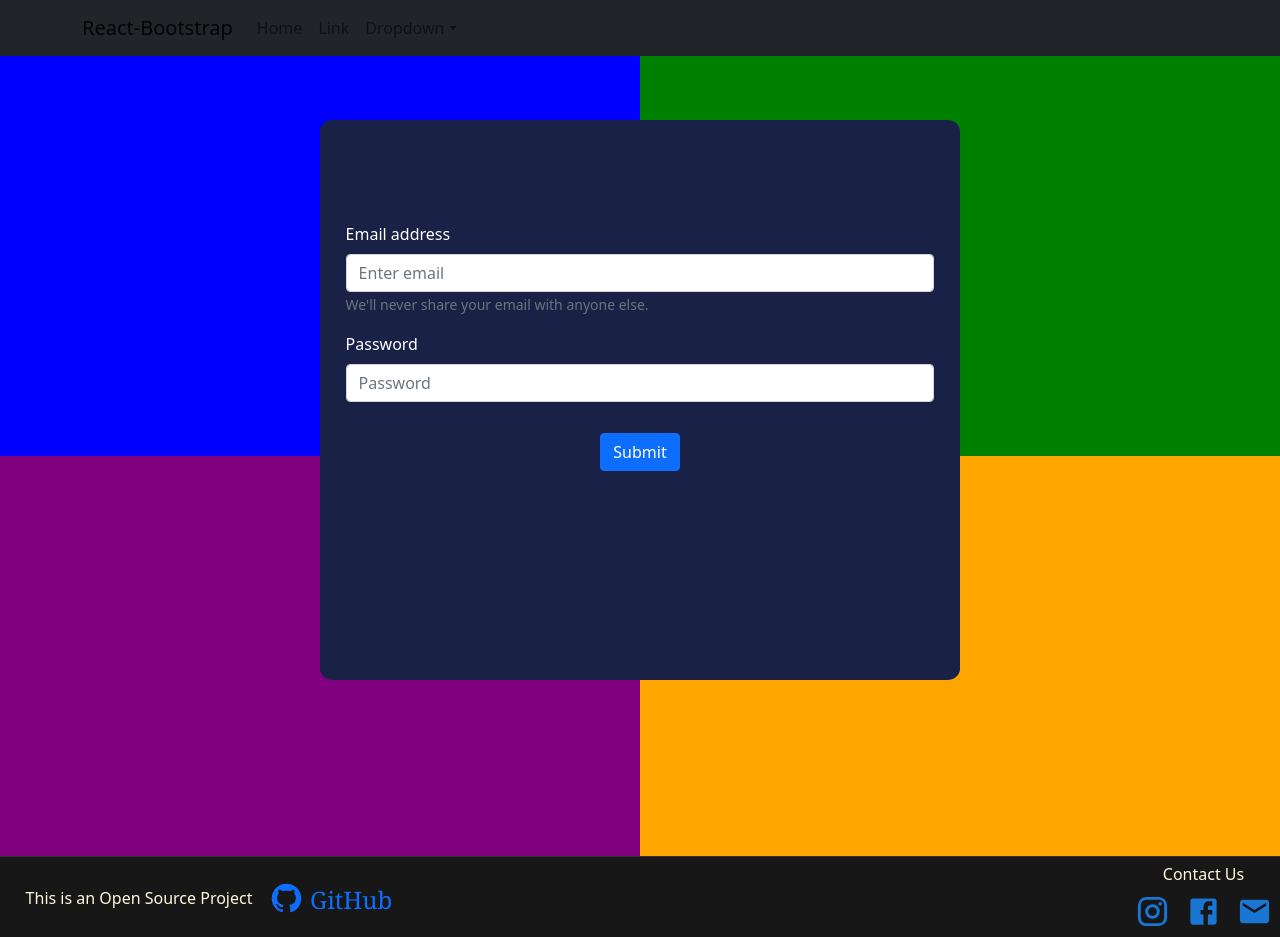
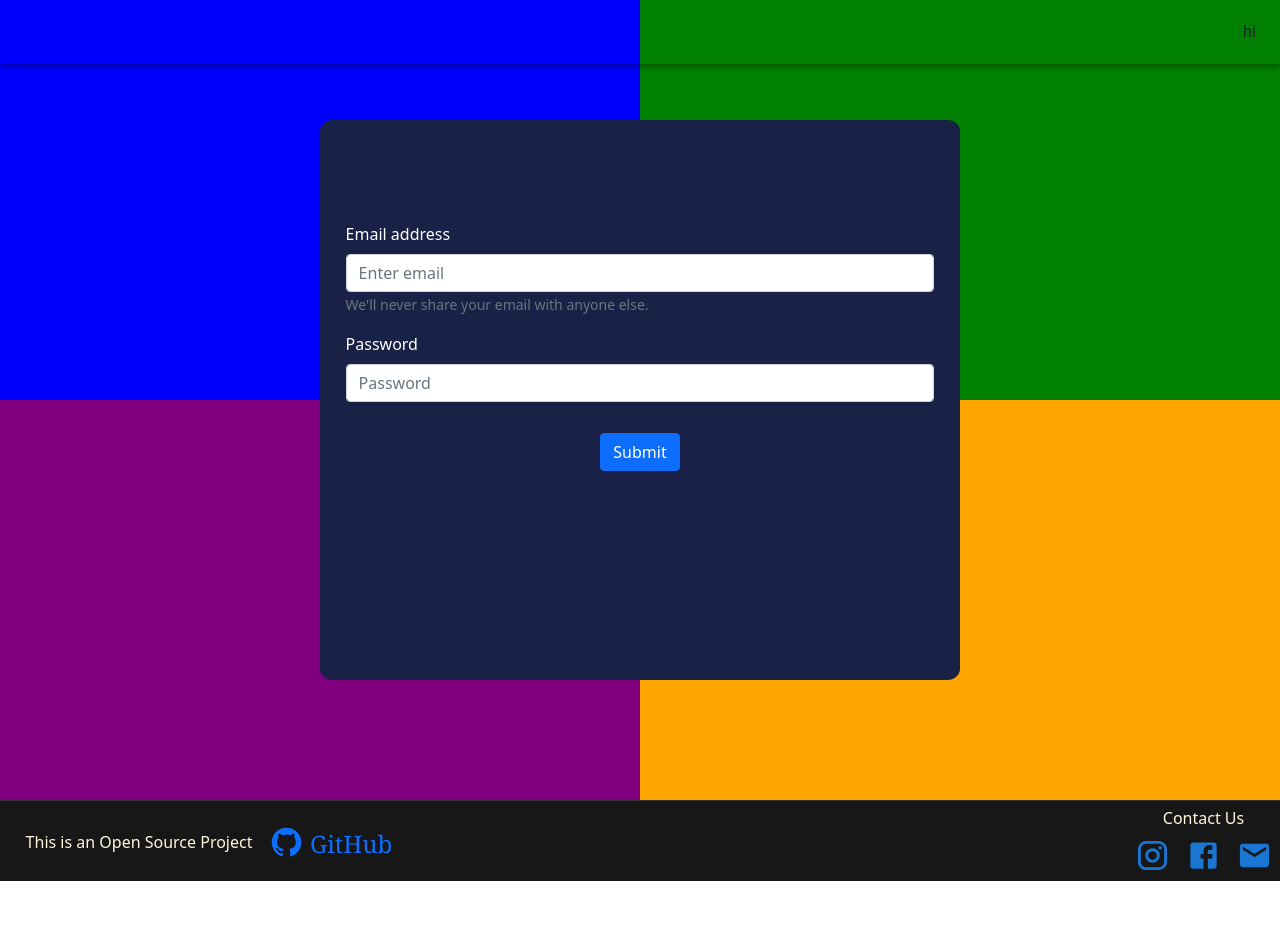
Before and after one commit to PEC-Programmers-Arena/Wonder4Kids2, a React (Create React App) app: page / in a window 1280 px wide. After the commit the page ends 881 px from the top, so only its background shows below. Built offline with nearby package versions, Linux system fonts and the light colour scheme.

Commit message:
removed chakra-ui

```diff
--- a/package.json
+++ b/package.json
@@ -3,7 +3,6 @@
   "version": "0.1.0",
   "private": true,
   "dependencies": {
-    "@chakra-ui/react": "^1.6.10",
     "@emotion/react": "^11.5.0",
     "@emotion/styled": "^11.3.0",
     "@mui/icons-material": "^5.0.5",
--- a/src/components/Navbar/Navbar.jsx
+++ b/src/components/Navbar/Navbar.jsx
@@ -1,33 +1,59 @@
-import React from "react"
+import React from "react";
+// import {
+//     Container,
+//     Nav,
+//     Navbar,
+//     NavDropdown,
+// } from "react-bootstrap"
 import {
-    Container,
-    Nav,
-    Navbar,
-    NavDropdown,
-} from "react-bootstrap"
+    AppBar,
+    Box,
+    IconButton,
+    Toolbar,
+    Typography,
+} from '@mui/material';
 
 function NavBar() {
+    const bg = "#882093";
+
     return (
+        // <Navbar bg="light" expand="lg">
+        //     <Container>
+        //         <Navbar.Brand href="#home">React-Bootstrap</Navbar.Brand>
+        //         <Navbar.Toggle aria-controls="basic-navbar-nav" />
+        //         <Navbar.Collapse id="basic-navbar-nav">
+        //             <Nav className="me-auto">
+        //                 <Nav.Link href="#home">Home</Nav.Link>
+        //                 <Nav.Link href="#link">Link</Nav.Link>
+        //                 <NavDropdown title="Dropdown" id="basic-nav-dropdown">
+        //                     <NavDropdown.Item href="#action/3.1">Action</NavDropdown.Item>
+        //                     <NavDropdown.Item href="#action/3.2">Another action</NavDropdown.Item>
+        //                     <NavDropdown.Item href="#action/3.3">Something</NavDropdown.Item>
+        //                     <NavDropdown.Divider />
+        //                     <NavDropdown.Item href="#action/3.4">Separated link</NavDropdown.Item>
+        //                 </NavDropdown>
+        //             </Nav>
+        //         </Navbar.Collapse>
+        //     </Container>
+        // </Navbar>
+        <Box sx={{ flexGrow: 1 }}>
+            <AppBar
+                color="transparent"
+                // color={bg}
+                enableColorOnDark
+            >
+                <Toolbar>
+                    <Typography
+                        component="div"
+                        sx={{ flexGrow: 1 }}
+                    ></Typography>
+                    <Typography>
+                        hi
+                    </Typography>
+                </Toolbar>
+            </AppBar>
+        </Box>
+    );
+};
 
-        <Navbar bg="dark" expand="lg">
-            <Container>
-                <Navbar.Brand href="#home">React-Bootstrap</Navbar.Brand>
-                <Navbar.Toggle aria-controls="basic-navbar-nav" />
-                <Navbar.Collapse id="basic-navbar-nav">
-                    <Nav className="me-auto">
-                        <Nav.Link href="#home">Home</Nav.Link>
-                        <Nav.Link href="#link">Link</Nav.Link>
-                        <NavDropdown title="Dropdown" id="basic-nav-dropdown">
-                            <NavDropdown.Item href="#action/3.1">Action</NavDropdown.Item>
-                            <NavDropdown.Item href="#action/3.2">Another action</NavDropdown.Item>
-                            <NavDropdown.Item href="#action/3.3">Something</NavDropdown.Item>
-                            <NavDropdown.Divider />
-                            <NavDropdown.Item href="#action/3.4">Separated link</NavDropdown.Item>
-                        </NavDropdown>
-                    </Nav>
-                </Navbar.Collapse>
-            </Container>
-        </Navbar>
-    )
-}
 export default NavBar;
```
Also changed, not shown: 1 other file (tests, documents, lock files or other folders).
